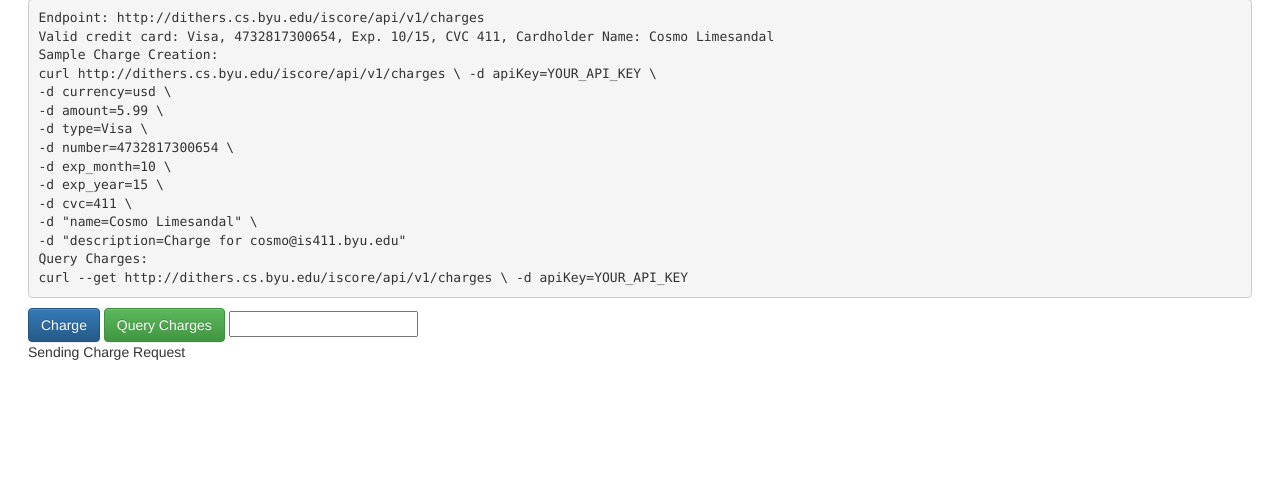
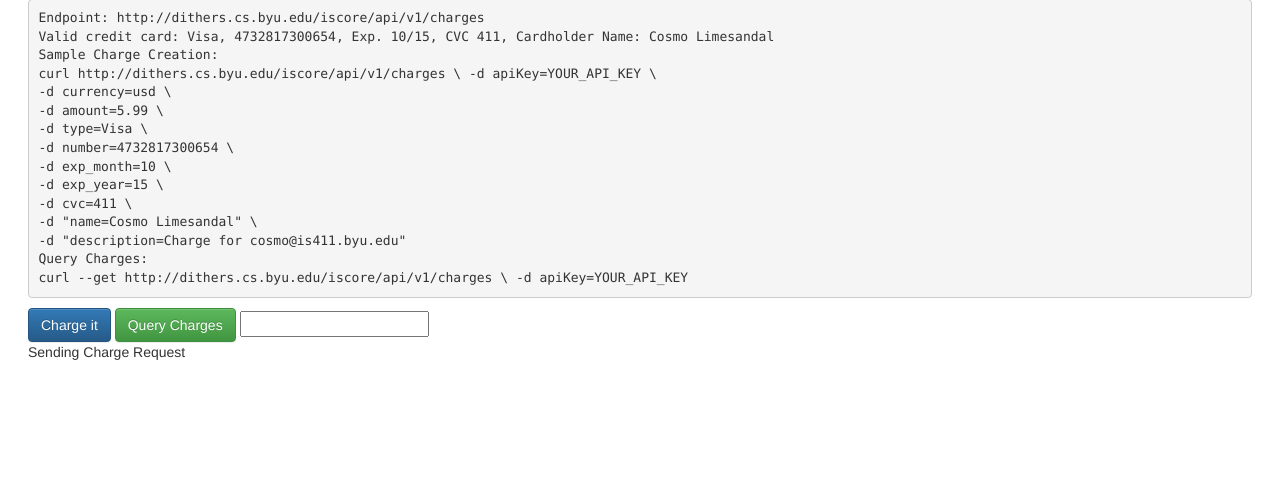
Before and after one commit to cjpwrs/Colheritage, a Django app: template colheritage/homepage/templates/rest.html in a window 1280 px wide. Shown: the part 99-597 px from the top of the page. Run offline with Django 3.2, Linux system fonts and the light colour scheme; the template is opened without the code that fills it, so the values that code supplies are empty; some libraries are stand-ins or nearby versions.

Commit message:
3/27 Did rest call tutorial
3/27 Did rest call tutorial

```diff
--- a/colheritage/homepage/templates/rest.html
+++ b/colheritage/homepage/templates/rest.html
@@ -24,7 +24,7 @@
 Query Charges:
 curl --get http://dithers.cs.byu.edu/iscore/api/v1/charges \ -d apiKey=YOUR_API_KEY
 </pre>
-<button type="button" class="btn btn-primary" id="charge">Charge</button>
+<button type="button" class="btn btn-primary" id="charge">Charge it</button>
 <button type="button" class="btn btn-success" id="queryCharges">Query Charges</button>  <input type="text" id="chargeId">
 <br />
 <div id="message">Sending Charge Request</div>
```
